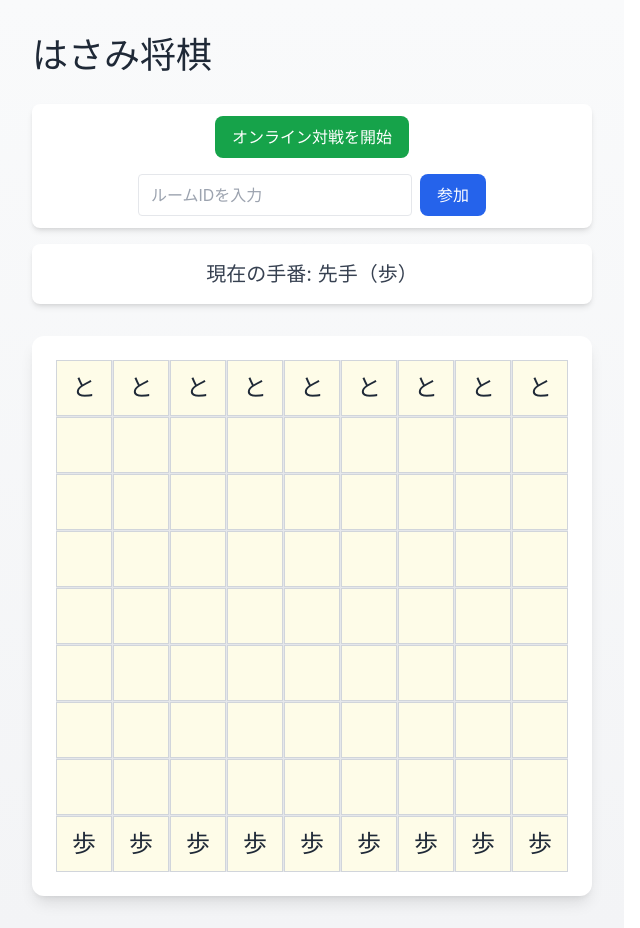
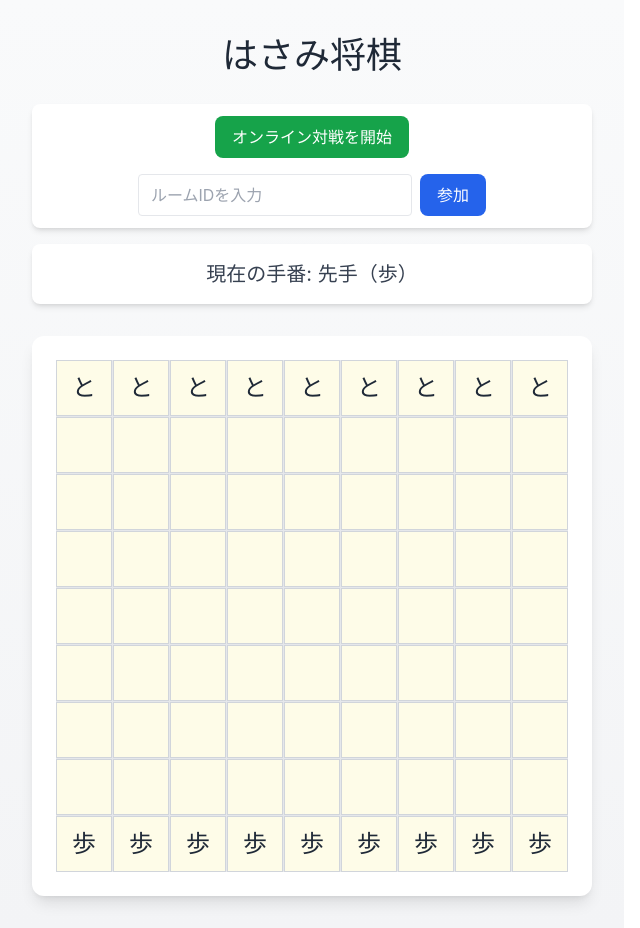
Before and after one commit to yuzoiwasaki/hasami-shogi, a React (Vite) app: page / in a window 1280 px wide. Shown: the whole page, without its empty margins (0-640 px from the left). Built offline with nearby package versions, Linux system fonts and the light colour scheme; no server answers.

Commit message:
Set title in center

```diff
--- a/src/App.tsx
+++ b/src/App.tsx
@@ -19,7 +19,7 @@ function GameContent() {
   return (
     <div className="max-w-4xl mx-auto">
       <div className="flex justify-between items-center mb-4 sm:mb-8">
-        <h1 className="text-3xl sm:text-4xl font-bold text-gray-800 font-japanese">
+        <h1 className="text-3xl sm:text-4xl font-bold text-gray-800 font-japanese flex-grow text-center">
           はさみ将棋
         </h1>
         {room && (
```
